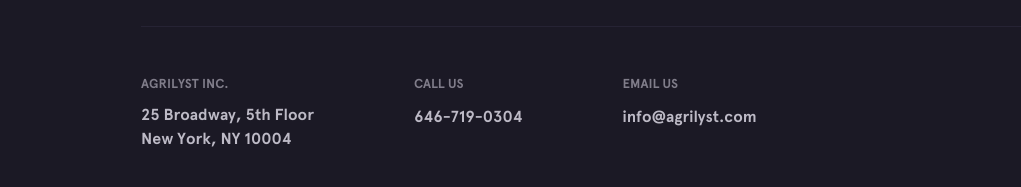
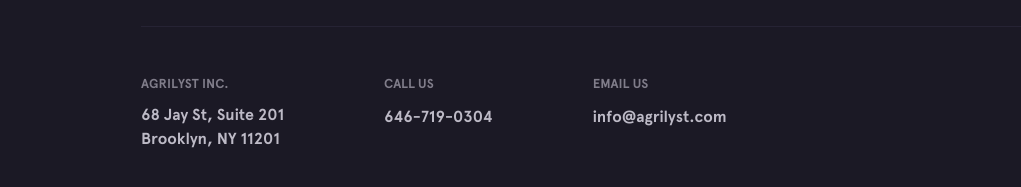
Before and after one commit to artemis-ag/apidocs, a website: page html/v1/index.html in a window 1280 px wide. Shown: the part 4592-4779 px from the top of the page, 0-1021 px from the left. Drawn offline with nearby package versions, Linux system fonts and the light colour scheme; files that its build step writes are made by us from their sources; files whose address does not match are found by name.

Commit message:
updated address for v1 docs

```diff
--- a/html/v1/index.html
+++ b/html/v1/index.html
@@ -218,12 +218,11 @@
       </div>
 
       <div class="footer__section">
-        <div class="footer__box">
+       <div class="footer__box">
           <h3>Agrilyst Inc.</h3>
-          <address>25 Broadway, 5th Floor<br>
-            New York, NY 10004</address>
+          <address>68 Jay St, Suite 201<br>
+          Brooklyn, NY 11201</address>
         </div>
-
 
         <div class="footer__box">
           <h3>Call Us</h3>
```
Also changed, not shown: src/html/v1/index.html (+3 -4 lines).
